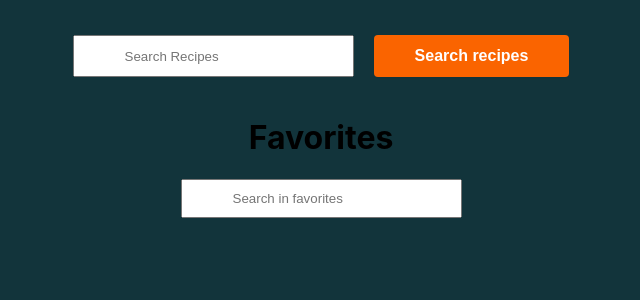
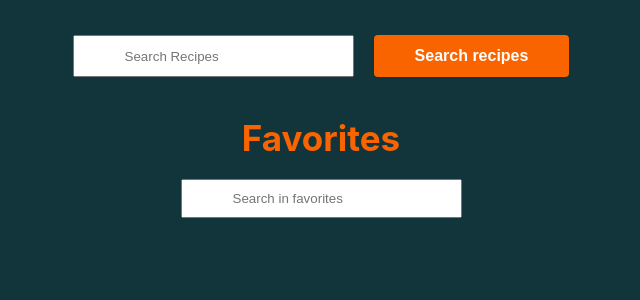
Before and after one commit to berkanserbes/my-react-projects, a React (Create React App) app in the folder favorite-food-app/: page / in a window 1280 px wide. Shown: the top 300 px of the page, without its empty margins (319-959 px from the left). Built offline with nearby package versions, Linux system fonts and the light colour scheme.

Commit message:
Modified style.css

```diff
--- a/favorite-food-app/src/pages/homepage/style.css
+++ b/favorite-food-app/src/pages/homepage/style.css
@@ -1,10 +1,31 @@
-.items {
+.favorites-wrapper {
+  flex-direction: column;
+  display: flex;
+}
+
+.favorites {
   display: flex;
   gap: 25px;
   overflow: auto;
   margin-bottom: 30px;
 }
 
+.items {
+  display: flex;
+  gap: 25px;
+  margin-bottom: 30px;
+  justify-content: center;
+  flex-wrap: wrap;
+}
+
+.favorites-title {
+  color: #fa6400;
+  font-weight: 700;
+  font-size: 35px;
+  margin: 12px 0 12px 0px;
+  margin: 20px 0px;
+}
+
 .search-favorites input {
   padding: 10px 50px;
   margin-bottom: 30px;
```
